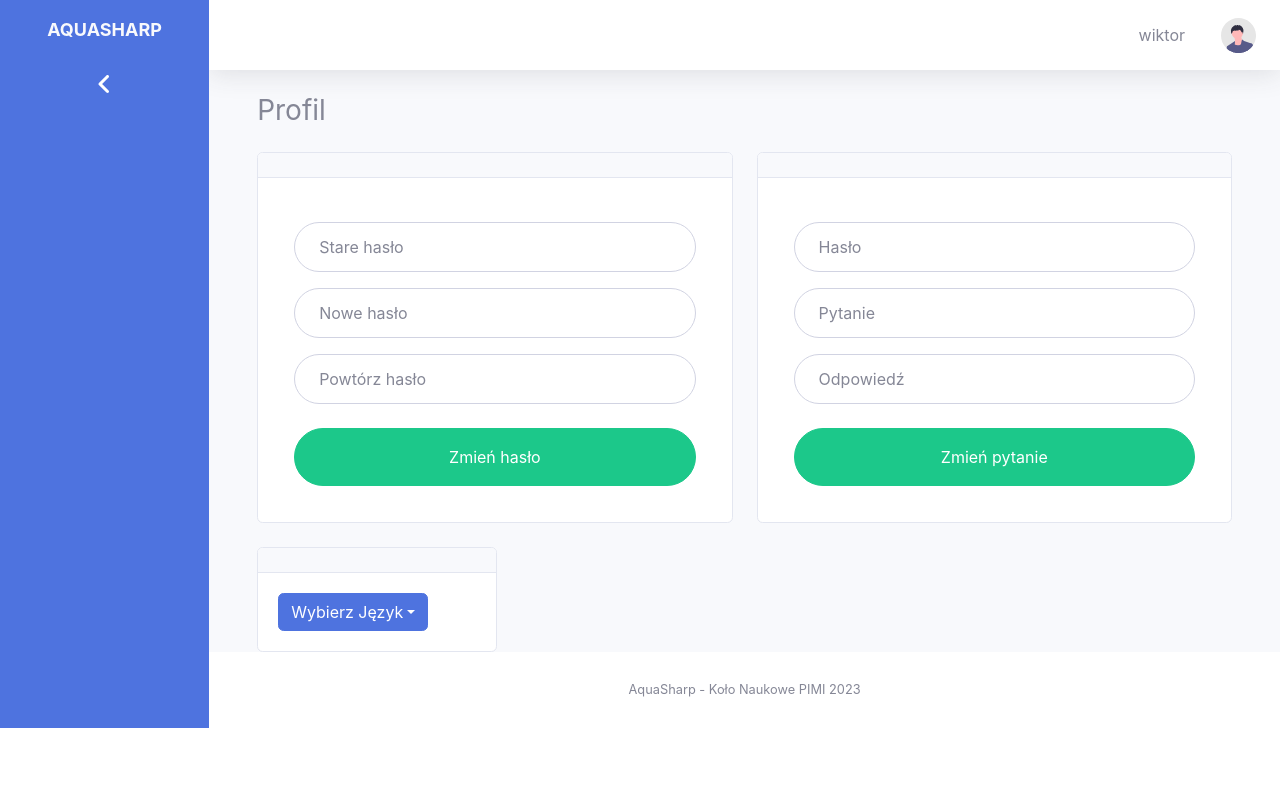
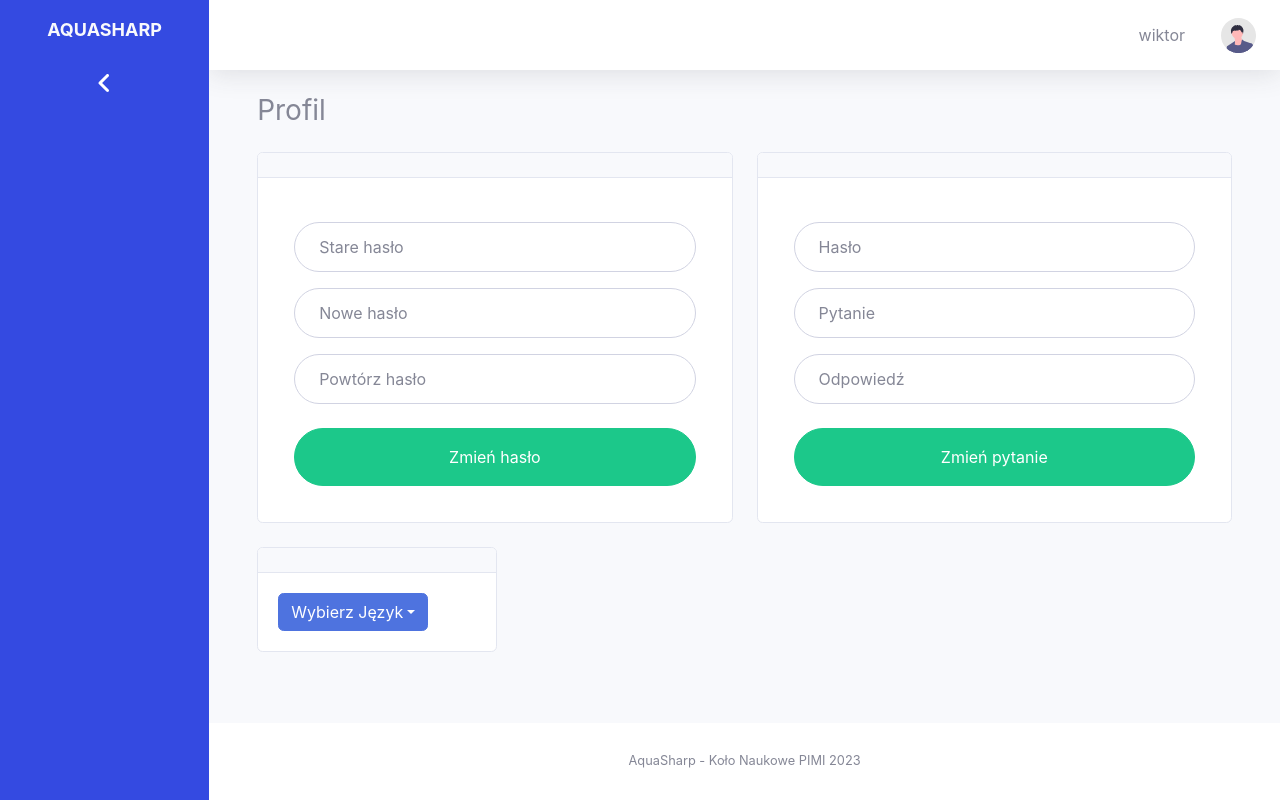
Before and after one commit to grupadotnet/Aqua-Sharp-Frontend, a React (Vite) app: page /settings in a window 1280 px wide. Built offline with nearby package versions, Linux system fonts and the light colour scheme.

Commit message:
finished sidebar part 4(converted css to scss)

```diff
--- a/src/components/sidebar/style.scss
+++ b/src/components/sidebar/style.scss
@@ -1,29 +1,28 @@
-*{
-  $base-family: Nunito;
+@use '@/styles/colors.scss' as colors;
+.column-1 {
+  background-color: colors.$primary;
+  min-height: 100vh;
+  height: auto;
+  width: 15.625rem;
+  &--open {
+    width: 6.25rem;
+    .aqua {
+      visibility: hidden;
+    }
+  }
 }
-.column-1{
-    background-color: #4e73df;
-    min-height: 100%;
-    height: auto;
-    width: 250px;
+
+.aqua {
+  font-weight: 700;
+  font-size: 1.125rem;
 }
-.aqua{
-  font-weight: 700;
-  font-size: 18px;
-}
-.column-1--open .aqua{
-  visibility: hidden;
-}
+
 .trigger {
-  height: 50px;
-  font-size: 24px;
+  height: 3rem;
+  font-size: 1.5rem;
   cursor: pointer;
   display: flex;
   align-items: center;
   justify-content: center;
   color: white;
 }
-.column-1--open{
-    background-color: #4e73df;
-    width: 100px;
-}
```
